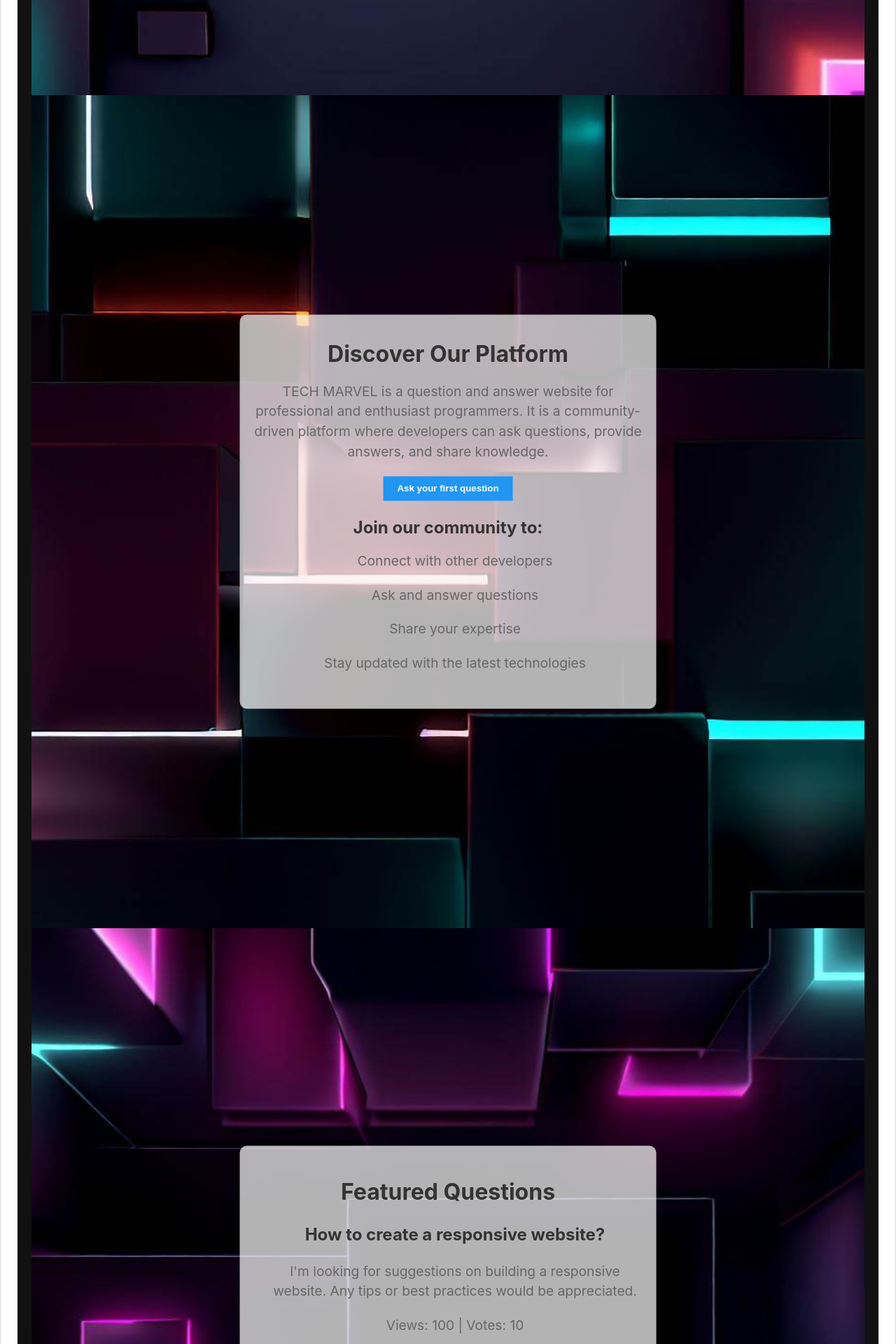
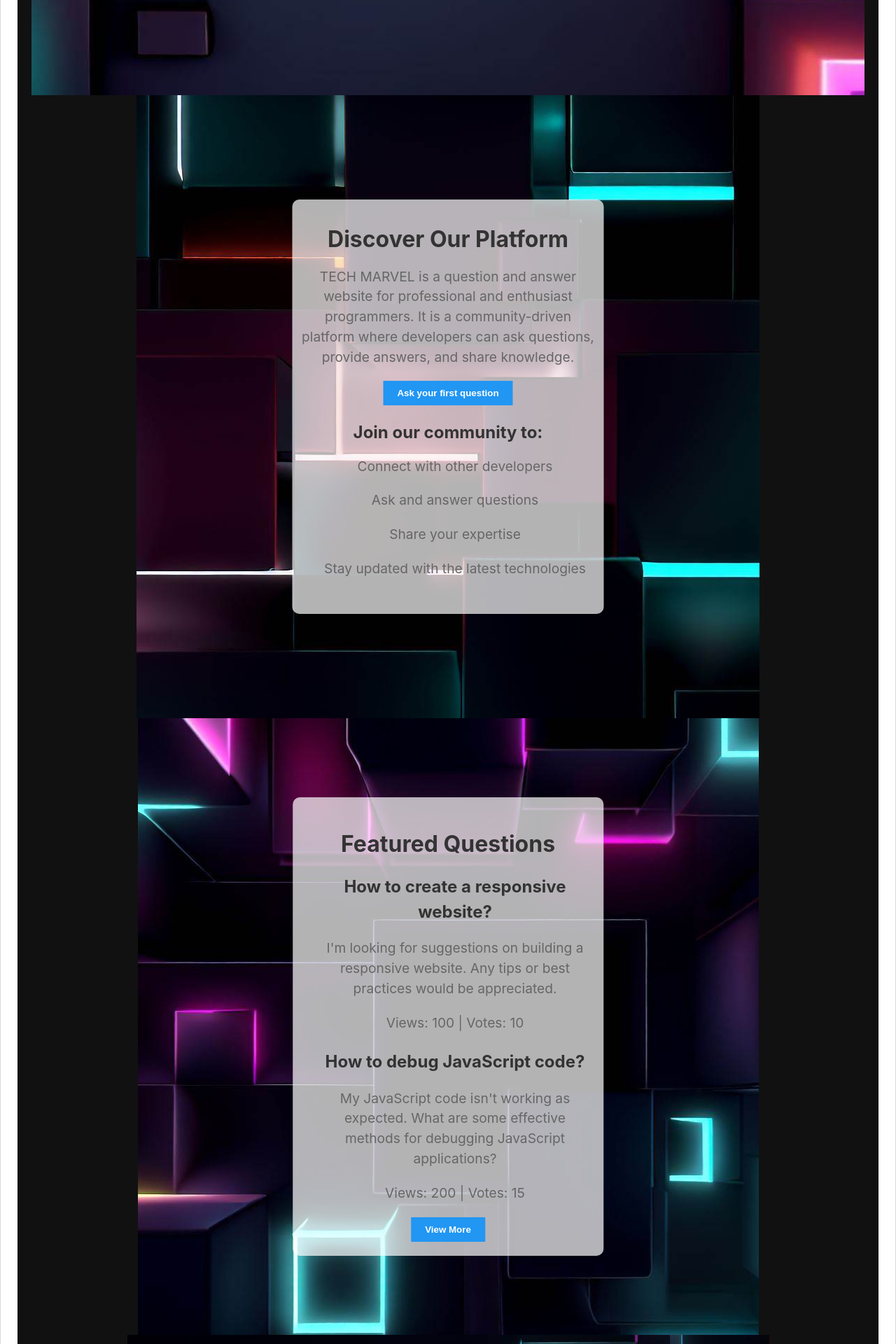
Before and after one commit to HARIPRASAD-2003/StackOverFlow-Free-Client, a React (Create React App) app: page / in a window 1280 px wide. Shown: the part 620-2540 px from the top of the page at 70% size. Built offline with nearby package versions, Linux system fonts and the light colour scheme; no server answers; what cloudinary-react would draw is missing.

Commit message:
first commit

```diff
--- a/src/Pages/Home/HomePage.jsx
+++ b/src/Pages/Home/HomePage.jsx
@@ -30,7 +30,9 @@
           <p>Ask questions, get answers, and share knowledge</p>
         </div>
       </div>
-      <div className="image-overlay overlay-section" style={{ width: '100%' }}>
+      <section className='overlay-section'>
+
+      <div className="image-overlay" style={{ width: '100%' }}>
         <img src={home_background_2} alt="Background" />
         <div className="overlay-content" style={{ borderRadius: '10px', padding: '10px', paddingBottom: '30px' }}>
             <h2>Discover Our Platform</h2>
@@ -50,8 +52,10 @@
             </div>
         </div>
       </div>
+      </section>
+      <section className='overlay-section'>
 
-      <div className="image-overlay overlay-section" style={{ width: '100%' }}>
+      <div className="image-overlay" style={{ width: '100%' }}>
         <img src={home_background_3} alt="Background"/>
         <div className="overlay-content">
           <h2>Featured Questions</h2>
@@ -76,9 +80,9 @@
           <button className="view-more-button" onClick={() => navigate('/Questions')}>View More</button>
         </div>
       </div>
-      {/* </section> */}
-      {/* <section className='overlay-section'> */}
-        <div className="image-overlay overlay-section" style={{ width: '100%' }}>
+      </section>
+      <section className='overlay-section'>
+        <div className="image-overlay " style={{ width: '100%' }}>
             <img src={home_background_4} alt="Background" />
             <div className="overlay-content">
             <h2>About TECH MARVEL</h2>
@@ -103,7 +107,7 @@
             <button className="view-more-button" onClick={() => navigate('/About')}>View More</button>
         </div>
         </div>
-        {/* </section> */}
+        </section>
 
       <footer className="footer" style={{ width: '100%' }}>
         <div>
--- a/src/Pages/Verification/OTPConfirmationPage.jsx
+++ b/src/Pages/Verification/OTPConfirmationPage.jsx
@@ -44,6 +44,10 @@
       <button className="resend-button" onClick={handleResendOTP}>
         Resend OTP
       </button>
+      <p className="spam-message">
+        If you do not receive the OTP email in your inbox, please check your spam folder. The email will be sent from
+        techmarvel-hp@outlook.com.
+      </p>
     </div>
   );
 };
```
